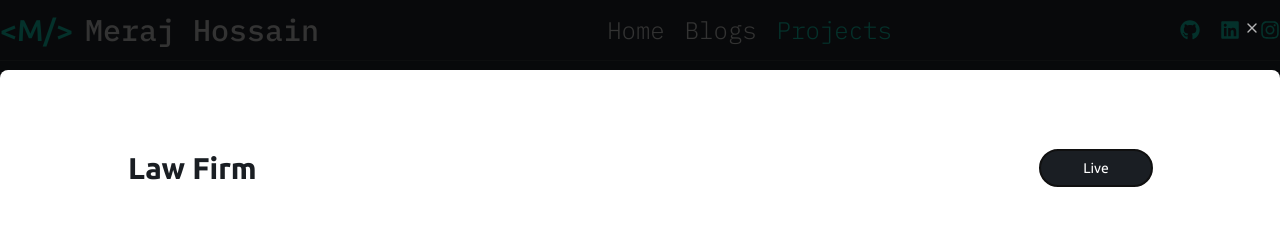
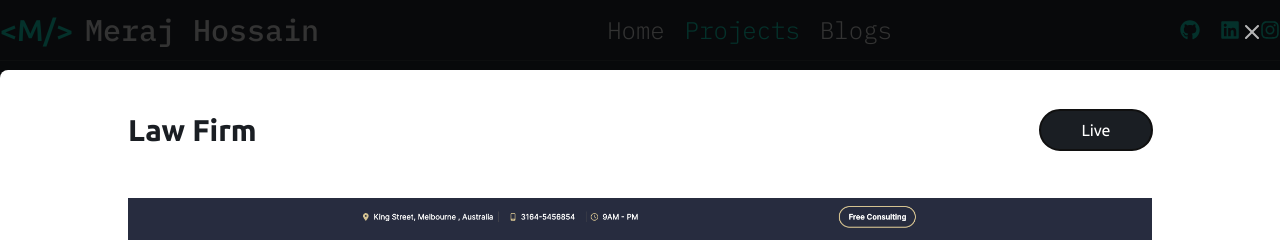
Before and after one commit to meraj2704/portfolio2, a Next.js app: page /projects in a window 1280 px wide. Both pictures are taken after a click on the element 152 px from the left and 569 px from the top of the page. Shown: the top 240 px of the page. Built offline with nearby package versions, Linux system fonts and the light colour scheme.

Commit message:
header fixed and overflow problem solved

```diff
--- a/src/components/projects/ProjectCart.tsx
+++ b/src/components/projects/ProjectCart.tsx
@@ -1,6 +1,5 @@
-import { ubuntu } from "@/constant/fontFamily";
 import Image from "next/image";
-import React from "react";
+import React, { useEffect, useState } from "react";
 import {
   Dialog,
   DialogContent,
@@ -23,6 +22,20 @@ interface ProjectCartI {
 }
 
 const ProjectCart = ({ item }: ProjectCartI) => {
+  const [isScrolled, setScrolled] = useState(false);
+  useEffect(() => {
+    const handleScroll = () => {
+      if (window.scrollY > 0) {
+        setScrolled(true);
+      } else {
+        setScrolled(false);
+      }
+    };
+    window.addEventListener("scroll", handleScroll);
+    return () => {
+      window.removeEventListener("scroll", handleScroll);
+    };
+  }, []);
   return (
     <div className="w-full border rounded-md border-grey bg-bg2 cur">
       <Dialog>
@@ -44,46 +57,71 @@ const ProjectCart = ({ item }: ProjectCartI) => {
             </div>
           </div>
         </DialogTrigger>
-        <DialogContent>
+        <DialogContent className="max-h-screen">
           <DialogHeader>
             <DialogTitle></DialogTitle>
-            <div className="bg-white w-full h-full rounded-t-lg">
-              <DialogDescription>
-                <div className="max-w-5xl mx-auto mt-10 lg:mt-20">
-                  <div className="w-full flex justify-between items-center px-5 lg:px-0">
-                    <h1 className="text-3xl font-semibold text-bg2">
+            <div
+              style={{ height: "calc(100vh - 5rem)" }}
+              className="bg-white w-full overflow-y-scroll rounded-t-lg pb-20"
+            >
+              <div className="max-w-5xl mx-auto ">
+                <div
+                  className={`w-full z-50 fixed
+                     px-5 lg:px-0 bg-white py-5 lg:py-10`}
+                >
+                  <div className="max-w-5xl flex justify-between items-center">
+                    <h1 className="text-2xl lg:text-3xl font-semibold text-bg2">
                       {item.name}
                     </h1>
-                    <Link href={item.link}>
+                    <a href={item.link} target="blank">
                       <button className="px-4 py-2 w-28 text-white bg-bg2 rounded-full hover:scale-105">
                         Live
                       </button>
-                    </Link>
+                    </a>
                   </div>
-                  <div className="w-full h-[300px] md:h-[400px] lg:h-[600px] mt-10 lg:mt-16">
-                    <Image src={item.image} alt={item.name} width={1024} height={600} />
+                </div>
+                <div className="pt-32">
+                  <div className="w-full h-[300px] md:h-[400px] lg:h-[600px]">
+                    <Image
+                      src={item.image}
+                      alt={item.name}
+                      width={1024}
+                      height={600}
+                    />
                   </div>
                   <div className="w-full items-center px-5 lg:px-0">
-                    <div className="flex gap-5">
+                    <div className="flex flex-col items-start">
                       <h2 className="text-xl font-bold text-bg2">
                         Tools Used :
                       </h2>
-                      <ul className="flex justify-start items-center gap-1">
+                      <div className=" flex flex-col justify-start items-start pl-5">
                         {item.tools.map((tool, index) => (
-                          <li key={index} className="text-base font-thin text-bg2">
+                          <li
+                            key={index}
+                            className="text-base font-thin text-bg2"
+                          >
                             {tool},
                           </li>
                         ))}
-                      </ul>
+                      </div>
+                    </div>
+                    <div className="flex flex-col items-start mt-4">
+                      <h2 className="text-xl font-bold text-bg2">
+                        Project details :
+                      </h2>
+                      <p className="text-start text-base text-bg2">
+                        {item.details}
+                      </p>
                     </div>
                     <div className="max-h-48 overflow-y-auto mt-4">
                       <p className="text-base text-bg2">
-                        <span className="text-xl font-bold">Details :</span> {item.details}
+                        <span className="text-xl font-bold">Details :</span>{" "}
+                        {item.details}
                       </p>
                     </div>
                   </div>
                 </div>
-              </DialogDescription>
+              </div>
             </div>
           </DialogHeader>
         </DialogContent>
--- a/src/components/shared/Navbar.tsx
+++ b/src/components/shared/Navbar.tsx
@@ -2,8 +2,6 @@
 
 import { ibm } from "@/constant/fontFamily";
 import React, { useEffect, useState } from "react";
-import { motion } from "framer-motion";
-import { FaGithub, FaInstagram, FaLinkedin } from "react-icons/fa";
 import Link from "next/link";
 import { usePathname } from "next/navigation";
 import ToggleSidebar from "./ToggleSidebar";
@@ -20,7 +18,6 @@ const Navbar = () => {
         setScrolled(false);
       }
     };
-
     window.addEventListener("scroll", handleScroll);
     return () => {
       window.removeEventListener("scroll", handleScroll);
@@ -41,7 +38,6 @@ const Navbar = () => {
             {"<M/>"}
           </p>
           <p
-
             className={`text-base md:text-2xl xl:text-3xl font-medium text-white ${ibm.className}`}
           >
             Meraj Hossain
@@ -60,6 +56,18 @@ const Navbar = () => {
               Home
             </p>
           </Link>
+          <Link href={`/projects`}>
+            {" "}
+            <p
+              className={`text-base md:text-2xl font-light cursor-pointer ${
+                pathName.includes("/projects")
+                  ? "text-brand1"
+                  : "text-white hover:text-brand1"
+              } ${ibm.className}`}
+            >
+              Projects
+            </p>
+          </Link>
           <Link href={`/blogs`}>
             {" "}
             <p
@@ -72,24 +80,12 @@ const Navbar = () => {
               Blogs
             </p>
           </Link>
-          <Link href={`/projects`}>
-            {" "}
-            <p
-              className={`text-base md:text-2xl font-light cursor-pointer ${
-                pathName.includes("/projects")
-                  ? "text-brand1"
-                  : "text-white hover:text-brand1"
-              } ${ibm.className}`}
-            >
-              Projects
-            </p>
-          </Link>
         </div>
         <div className="block lg:hidden">
           <ToggleSidebar />
         </div>
         <div className="hidden xl:block">
-          <Social/>
+          <Social />
         </div>
       </nav>
     </div>
--- a/src/components/ui/dialog.tsx
+++ b/src/components/ui/dialog.tsx
@@ -44,8 +44,8 @@ const DialogContent = React.forwardRef<
       {...props}
     >
       {children}
-      <DialogPrimitive.Close className="absolute text-white right-5 top-5 rounded-sm opacity-70 ring-offset-background transition-opacity hover:opacity-100 focus:outline-none focus:ring-2 focus:ring-ring focus:ring-offset-2 disabled:pointer-events-none data-[state=open]:bg-accent data-[state=open]:text-muted-foreground">
-        <X className="h-4 w-4" />
+      <DialogPrimitive.Close className="absolute text-white right-5 top-5 h-5 w-5 rounded-sm opacity-70 ring-offset-background transition-opacity hover:opacity-100 focus:outline-none focus:ring-2 focus:ring-ring focus:ring-offset-2 disabled:pointer-events-none data-[state=open]:bg-accent data-[state=open]:text-muted-foreground">
+        <X className="h-6 w-6" />
         <span className="sr-only">Close</span>
       </DialogPrimitive.Close>
     </DialogPrimitive.Content>
```
